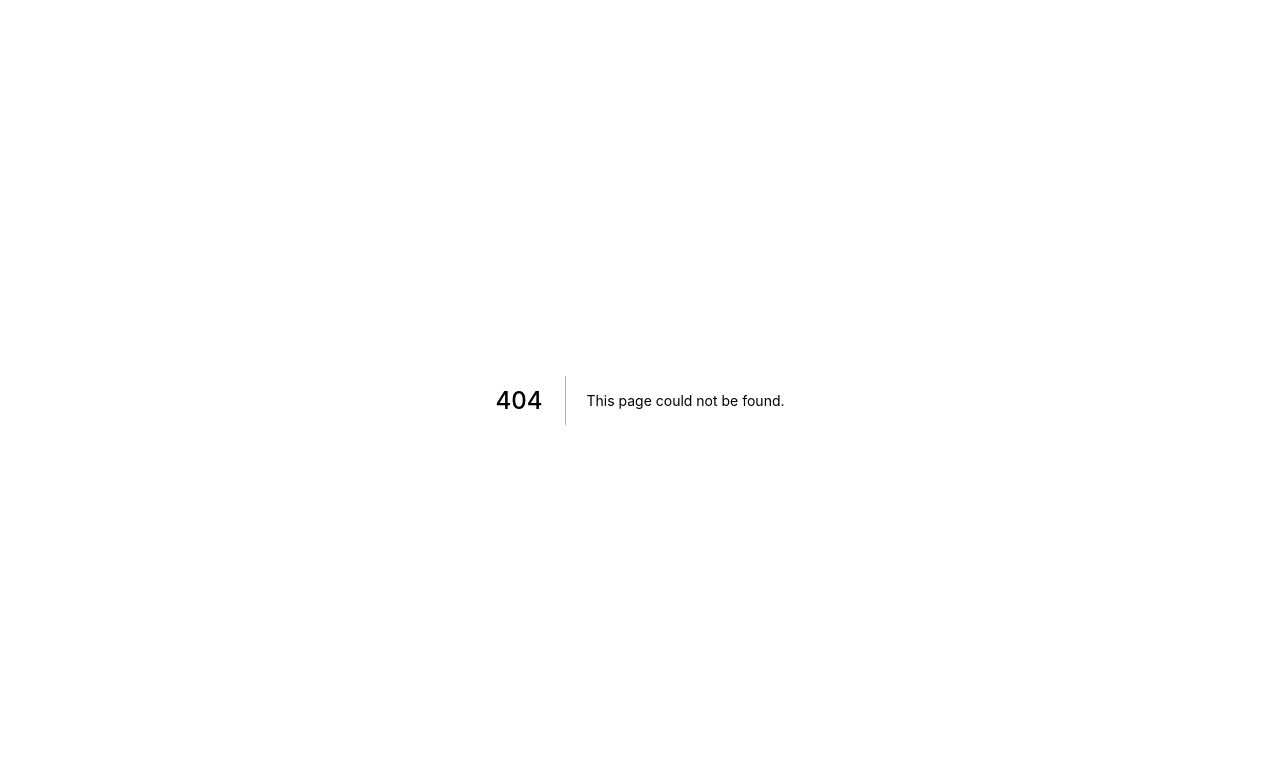
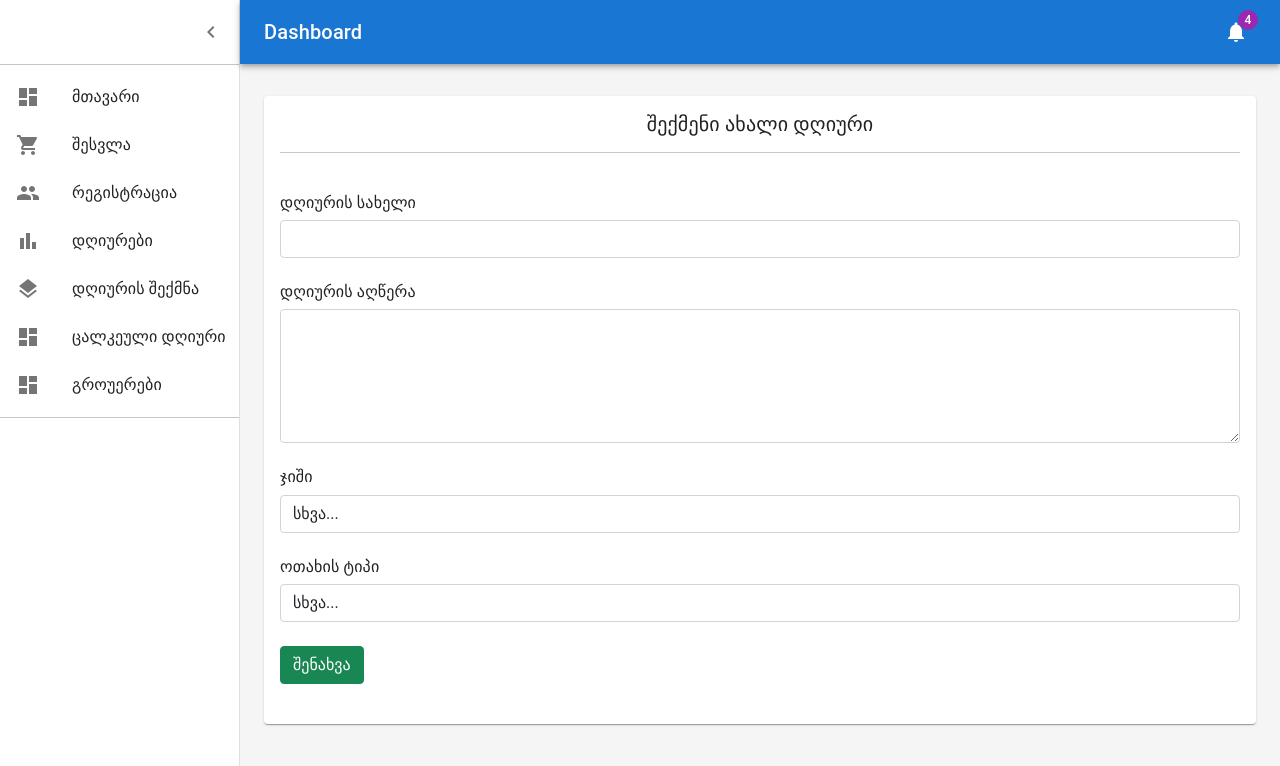
Before and after one commit to epoqa/greenfront, a Next.js app: page /creatediary/Create in a window 1280 px wide. Before the commit this address had no page. Shown: the top 766 px of the page. Built offline with nearby package versions, Linux system fonts and the light colour scheme.

Commit message:
Create Diary modified

```diff
--- a/package.json
+++ b/package.json
@@ -16,10 +16,12 @@
     "@mui/material": "^5.2.5",
     "@types/react-redux": "^7.1.21",
     "axios": "^0.24.0",
+    "bootstrap": "^5.1.3",
     "eslint-config-prettier": "^8.3.0",
     "next": "12.0.7",
     "prettier": "^2.5.1",
     "react": "17.0.2",
+    "react-bootstrap": "^2.1.1",
     "react-dom": "17.0.2",
     "react-notifications": "^1.7.3",
     "react-redux": "^7.2.6",
--- a/pages/_app.tsx
+++ b/pages/_app.tsx
@@ -4,7 +4,7 @@ import { NotificationContainer } from "../src/components/Notifications/Notificat
 import { createStore, compose } from "redux";
 import { counterReducer } from "../src/redux/reducers/reducer";
 import { Provider } from "react-redux";
-
+import 'bootstrap/dist/css/bootstrap.min.css';
 //REDUX
 declare global {
   interface Window {
--- /dev/null
+++ b/pages/creatediary/Create.jsx
@@ -0,0 +1,174 @@
+import * as React from "react";
+import { styled, createTheme, ThemeProvider } from "@mui/material/styles";
+import CssBaseline from "@mui/material/CssBaseline";
+import MuiDrawer from "@mui/material/Drawer";
+import Box from "@mui/material/Box";
+import MuiAppBar, { AppBarProps as MuiAppBarProps } from "@mui/material/AppBar";
+import Toolbar from "@mui/material/Toolbar";
+import List from "@mui/material/List";
+import Typography from "@mui/material/Typography";
+import Divider from "@mui/material/Divider";
+import IconButton from "@mui/material/IconButton";
+import Badge from "@mui/material/Badge";
+import Container from "@mui/material/Container";
+import Grid from "@mui/material/Grid";
+import Paper from "@mui/material/Paper";
+import Link from "@mui/material/Link";
+import MenuIcon from "@mui/icons-material/Menu";
+import ChevronLeftIcon from "@mui/icons-material/ChevronLeft";
+import NotificationsIcon from "@mui/icons-material/Notifications";
+import { mainListItems } from "../../src/components/Navigation/Navigation";
+import { AppBar, Drawer } from "../../src/reuseableFunctions/homeFunctions";
+
+const mdTheme = createTheme();
+
+function DashboardContent() {
+  const [open, setOpen] = React.useState(true);
+  const toggleDrawer = () => {
+    setOpen(!open);
+  };
+
+  return (
+    <ThemeProvider theme={mdTheme}>
+      <Box sx={{ display: "flex" }}>
+        <CssBaseline />
+        <AppBar position="absolute" open={open}>
+          <Toolbar
+            sx={{
+              pr: "24px",
+            }}
+          >
+            <IconButton
+              edge="start"
+              color="inherit"
+              aria-label="open drawer"
+              onClick={toggleDrawer}
+              sx={{
+                marginRight: "36px",
+                ...(open && { display: "none" }),
+              }}
+            >
+              <MenuIcon />
+            </IconButton>
+            <Typography
+              component="h1"
+              variant="h6"
+              color="inherit"
+              noWrap
+              sx={{ flexGrow: 1 }}
+            >
+              Dashboard
+            </Typography>
+            <IconButton color="inherit">
+              <Badge badgeContent={4} color="secondary">
+                <NotificationsIcon />
+              </Badge>
+            </IconButton>
+          </Toolbar>
+        </AppBar>
+        <Drawer variant="permanent" open={open}>
+          <Toolbar
+            sx={{
+              display: "flex",
+              alignItems: "center",
+              justifyContent: "flex-end",
+              px: [1],
+            }}
+          >
+            <IconButton onClick={toggleDrawer}>
+              <ChevronLeftIcon />
+            </IconButton>
+          </Toolbar>
+          <Divider />
+          <List>{mainListItems}</List>
+          <Divider />
+        </Drawer>
+        <Box
+          component="main"
+          sx={{
+            backgroundColor: (theme) =>
+              theme.palette.mode === "light"
+                ? theme.palette.grey[100]
+                : theme.palette.grey[900],
+            flexGrow: 1,
+            height: "100vh",
+            overflow: "auto",
+          }}
+        >
+          <Toolbar />
+          <Container maxWidth="lg" sx={{ mt: 4, mb: 4 }}>
+            <Grid container spacing={4}>
+              <Grid item xs={12} md={13} lg={13}>
+                <Paper
+                  sx={{
+                    p: 2,
+                    display: "flex",
+                    flexDirection: "column",
+                  }}
+                >
+                  <div>
+                    <h5 className="text-center" >შექმენი ახალი დღიური</h5>
+                    <hr />
+                    <br />
+                    <form>
+                      <div className="form-group">
+                        <h6 htmlFor="diaryName">დღიურის სახელი</h6>
+                        <input
+                          type="text"
+                          className="form-control"
+                          id="diaryName"
+                          aria-describedby="diaryName"
+                          maxLength="50"
+                          required
+                        />
+                      </div>
+                      <br />
+                      <div className="form-group">
+                        <h6 htmlFor="diaryDesc">დღიურის აღწერა</h6>
+                        <textarea
+                          rows="5"
+                          cols="60"
+                          type="text"
+                          className="form-control"
+                          id="diaryName"
+                          aria-describedby="diaryName"
+                          maxLength="700"
+                          required
+                        />
+                      </div>
+                      <br />
+                      <h6 htmlFor="inputState">ჯიში</h6>
+                      <select id="inputState" className="form-control">
+                        <option selected >სხვა...</option>
+                        <option>ჯიში 1</option>
+                        <option>ჯიში 2</option>
+                        <option>ჯიში 3</option>
+                      </select>
+                      <br />
+                      <h6 htmlFor="inputState">ოთახის ტიპი</h6>
+                      <select id="inputState" className="form-control">
+                        <option selected >სხვა...</option>
+                        <option>ოთახი</option>
+                        <option>გარეთ</option>
+                        <option>სათბური</option>
+                      </select>
+                      <br />
+                      <button type="submit" className="btn btn-success">
+                        შენახვა
+                      </button>
+                    </form>
+                  </div>
+                  <br />
+                </Paper>
+              </Grid>
+            </Grid>
+          </Container>
+        </Box>
+      </Box>
+    </ThemeProvider>
+  );
+}
+
+export default function Dashboard() {
+  return <DashboardContent />;
+}
--- a/pages/creatediary/CreateDiary.jsx
+++ b/pages/creatediary/CreateDiary.jsx
@@ -93,7 +93,6 @@ const CreateDiary = () => {
             alignItems: "center",
           }}
         >
-          <Avatar sx={{ m: 2, bgcolor: "#60ff52" }}></Avatar>
           <Typography component="h1" variant="h5">
             შექმენი დღიური
           </Typography>
--- a/pages/creatediary/index.js
+++ b/pages/creatediary/index.js
@@ -1 +1 @@
-export { default } from "./CreateDiary.jsx";
+export { default } from "./Create.jsx";
```
Also changed, not shown: 1 other file (tests, documents, lock files or other folders).
